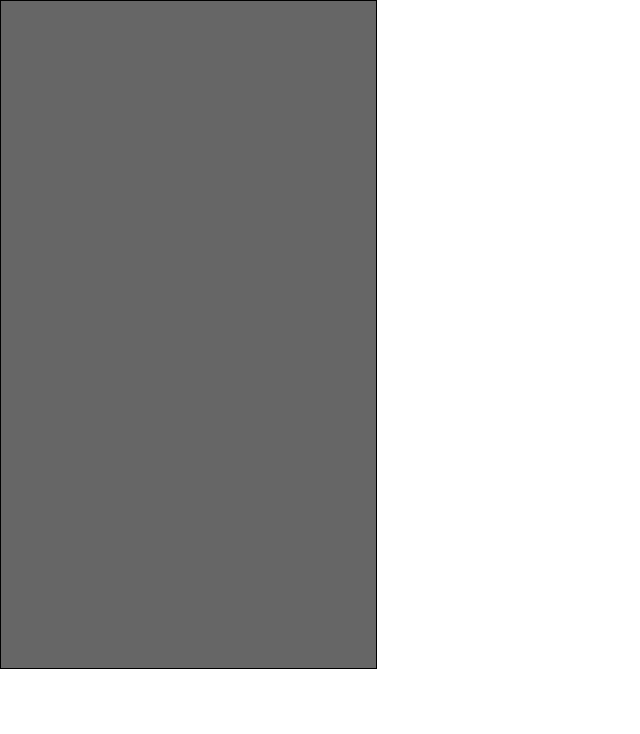
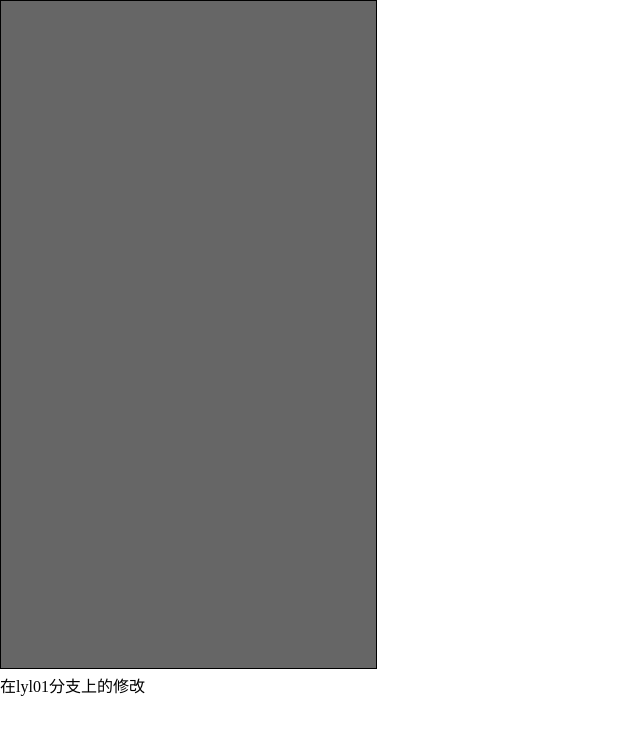
Before and after one commit to liuyinlong6/wipe, a website: page src/index.html in a window 1280 px wide. Shown: the whole page, without its empty margins (0-640 px from the left). Drawn offline with Linux system fonts and the light colour scheme.

Commit message:
在lyl01分支上添加div

```diff
--- a/src/index.html
+++ b/src/index.html
@@ -23,6 +23,7 @@
 </head>
 <body>
 	<canvas id="cas" width="375" height="667"></canvas>
+	<div>在lyl01分支上的修改</div>
 </body>
 </html>
 <script type="text/javascript" src="js/wipe.js"></script>
```
